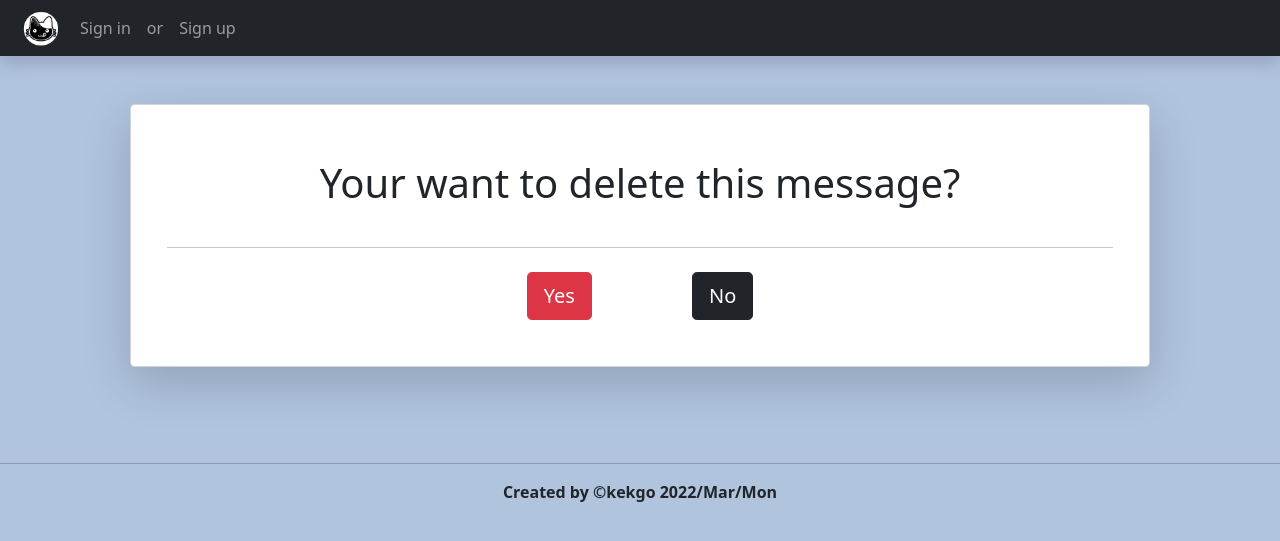
After one commit to KaKeGo/MySite, a Django app: a page that uses mysite/contacts/templates/contacts/message_delete.html in a window 1280 px wide. The commit adds this page. Shown: the top 541 px of the page. Run offline with Django 4.2, Linux system fonts and the light colour scheme; tables that the repository leaves empty hold one stand-in row (values such as "Sample post").

Commit message:
delete view ready and working

```diff
--- a/mysite/accounts/templates/accounts/profile.html
+++ b/mysite/accounts/templates/accounts/profile.html
@@ -50,11 +50,6 @@
                       <a href="{% url 'accounts:update' %}" class="btn btn-success btn-lg mt-3">Update account info</a>
                   </div>
               </div>
-              <div class="mx-5">
-                  <div class="card-footer text-center mx-5 row mb-3">
-                      <a class="btn btn-danger btn-lg mt-3">Change password</a>
-                  </div>
-              </div>
               {% endif %}
           </div>
       </div>
--- /dev/null
+++ b/mysite/contacts/templates/contacts/message_delete.html
@@ -0,0 +1,26 @@
+{% extends 'master.html' %}
+
+{% load static %}
+
+{% block title %}{% endblock %}
+
+{% block content %}
+
+<div class="container p-5">
+    <div class="form-control shadow-lg rounded">
+        <div class="p-4">
+            <div class="text-center p-3">
+                <h1 class="mt-2">Your want to delete this message?</h1>
+            </div>
+            <hr/>
+            <form method="post" enctype="multipart/form-data">{% csrf_token %}
+                <div class="text-center mt-4">
+                    <button class="btn btn-danger btn-lg mx-5" type="submit">Yes</button>
+                    <a class="btn btn-dark btn-lg mx-5" href="{% url 'contacts:list' %}">No</a>
+                </div>
+            </form>
+        </div>
+    </div>
+</div>
+
+{% endblock %}
--- a/mysite/contacts/templates/contacts/message_list.html
+++ b/mysite/contacts/templates/contacts/message_list.html
@@ -35,7 +35,7 @@
       <td>{{message.is_active}}</td>
       <td>
         <a class="btn btn-sm btn-primary" href="{% url 'contacts:detail' message.slug %}">Check</a>
-        <a class="btn btn-sm btn-danger" href="{% url 'contacts:detail' message.slug %}">Delete</a>
+        <a class="btn btn-sm btn-danger" href="{% url 'contacts:delete' message.slug %}">Delete</a>
       </td>
     </tr>
   {% endfor %}
--- a/mysite/contacts/urls.py
+++ b/mysite/contacts/urls.py
@@ -2,9 +2,10 @@ from django.urls import path, include
 
 from .views import (
     ContactsView,
-    ContactMessageCreate,
-    ContactMessgesList,
-    ContactMessageDetail,
+    ContactMessageCreateView,
+    ContactMessgesListView,
+    ContactMessageDetailView,
+    ContactMessageDeleteView,
 )
 
 
@@ -12,7 +13,8 @@ app_name = 'contacts'
 
 urlpatterns = [
     path('', ContactsView.as_view(), name='contact'),
-    path('message/', ContactMessageCreate.as_view(), name='message'),
-    path('message/list/', ContactMessgesList.as_view(), name='list'),
-    path('message/<slug:slug>/', ContactMessageDetail.as_view(), name='detail'),
+    path('message/', ContactMessageCreateView.as_view(), name='message'),
+    path('message/list/', ContactMessgesListView.as_view(), name='list'),
+    path('message/<slug:slug>/', ContactMessageDetailView.as_view(), name='detail'),
+    path('message/<slug:slug>/delete/', ContactMessageDeleteView.as_view(), name='delete'),
 ]
--- a/mysite/contacts/views.py
+++ b/mysite/contacts/views.py
@@ -12,19 +12,24 @@ class ContactsView(generic.ListView):
     model = Contact
     context_object_name = 'contacts'
 
-class ContactMessgesList(generic.ListView):
+class ContactMessgesListView(generic.ListView):
     template_name = 'contacts/message_list.html'
     model = ContactMessage
     context_object_name = 'messages'
 
-class ContactMessageCreate(generic.CreateView):
+class ContactMessageCreateView(generic.CreateView):
     template_name = 'contacts/contact_message.html'
     model = Contact
     form_class = ContactMessageForm
     context_object_name = 'messages'
     success_url = reverse_lazy('contacts:contact')
 
-class ContactMessageDetail(generic.DetailView):
+class ContactMessageDetailView(generic.DetailView):
     template_name = 'contacts/message_detail.html'
     model = ContactMessage
     context_object_name = 'messages'
+
+class ContactMessageDeleteView(generic.DeleteView):
+    template_name = 'contacts/message_delete.html'
+    model = ContactMessage
+    success_url = reverse_lazy('contacts:list')
```
